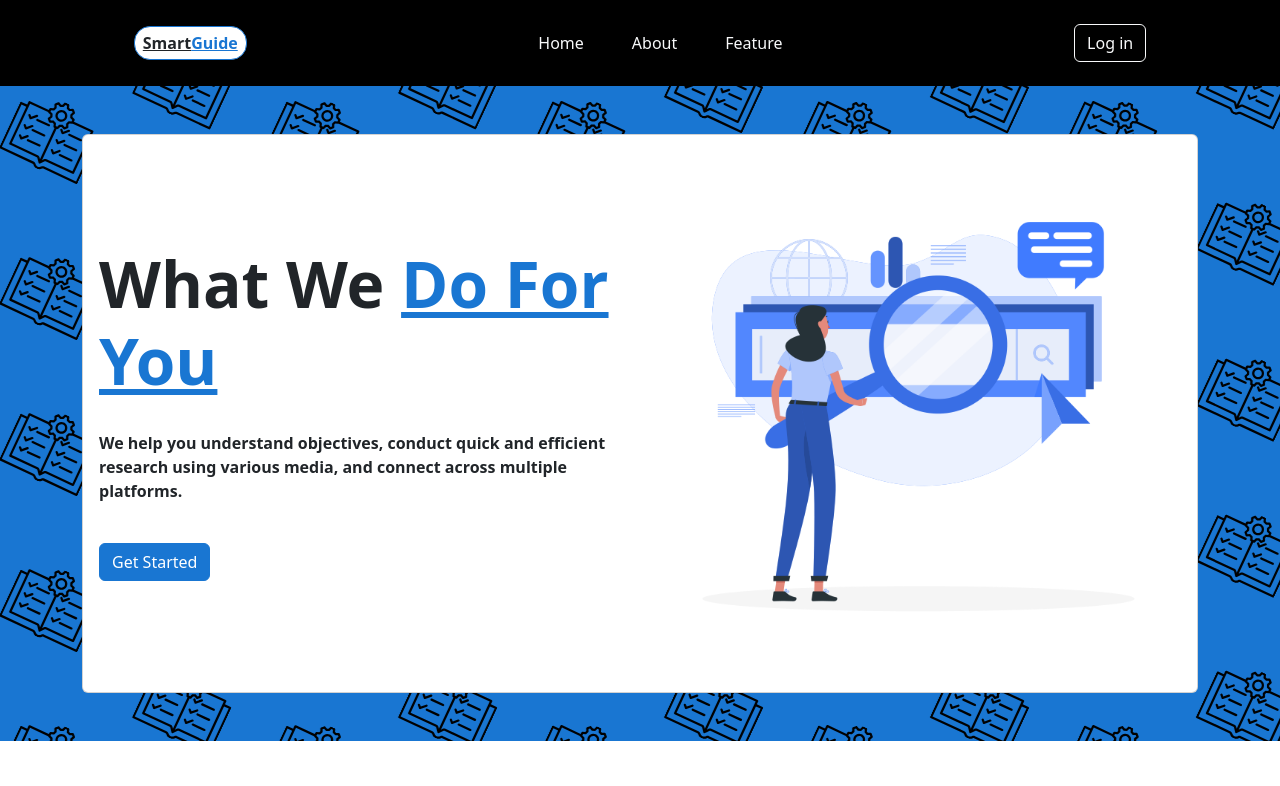
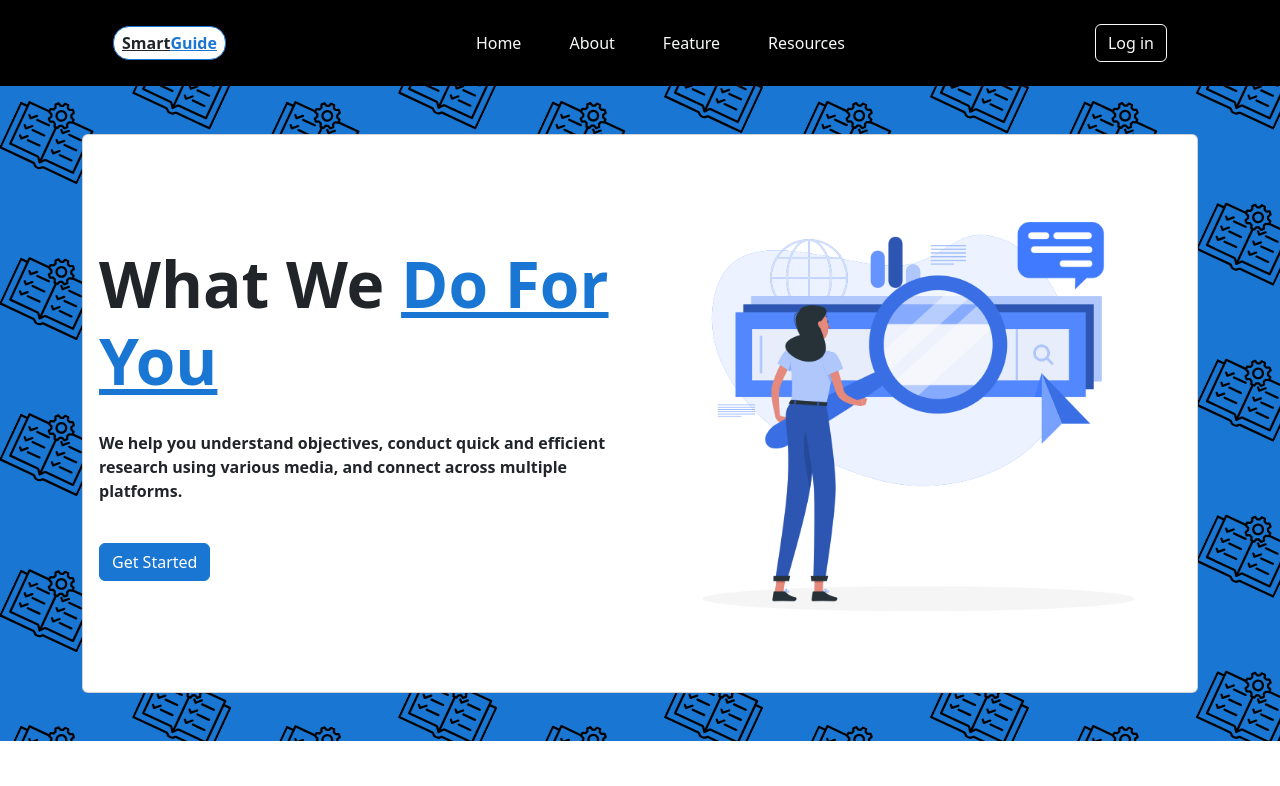
Before and after one commit to JinGao4/Project_2024, a website: page aboutpage.html in a window 1280 px wide. Shown: the top 786 px of the page. Drawn offline with nearby package versions, Linux system fonts and the light colour scheme.

Commit message:
added back the resources page

```diff
--- a/aboutpage.html
+++ b/aboutpage.html
@@ -23,6 +23,8 @@
                     <a class="nav-link px-4" href="aboutpage.html">About</a>
 
                     <a class="nav-link px-4" href="featurepage.html">Feature</a>
+
+                    <a class="nav-link px-4" href="resourcespage.html">Resources</a>
 
                 </div>
 
```
Also changed, not shown: featurepage.html (+2 -0 lines), index.html (+2 -0 lines).
